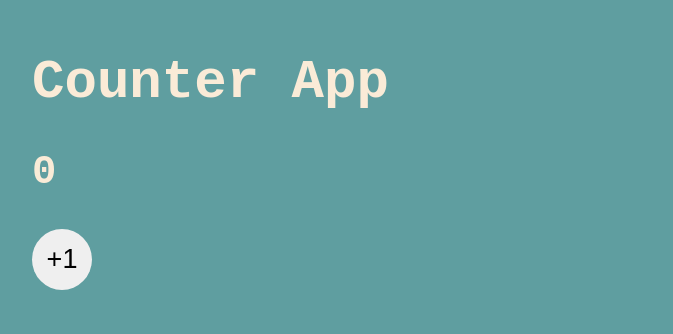
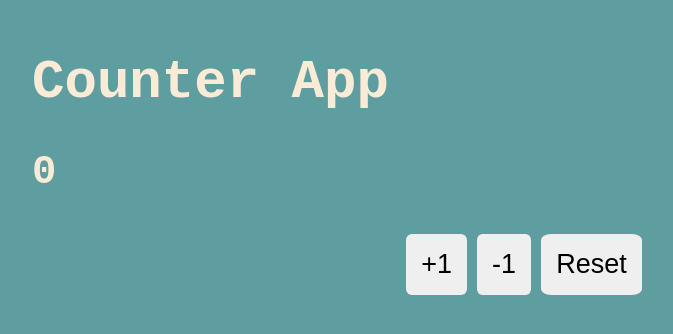
Before and after one commit to josebrusa/cursoReactFh, a React (Vite) app: page / in a window 1280 px wide. Shown: the part 132-466 px from the top of the page, without its empty margins (116-789 px from the left). Built offline with nearby package versions, Linux system fonts and the light colour scheme.

Commit message:
Hooks-2  Counter App

```diff
--- a/src/components/CounterApp.jsx
+++ b/src/components/CounterApp.jsx
@@ -12,13 +12,29 @@
         setCounter( counter + 1 )
     }
 
+    const handleRest = () => {
+        setCounter( counter -1 )
+    }
+
+    const handleStart = () => {
+        setCounter( value )
+    }
+
     return (
         <>
             <h1>Counter App</h1>
             <h2>{ counter }</h2>
-            <button onClick={ handleAdd }>
-                +1
-            </button>
+            <div className='btn-container'>
+                <button onClick={ handleAdd }>
+                    +1
+                </button>
+                <button onClick={ handleRest }>
+                    -1
+                </button>
+                <button onClick={ handleStart }>
+                    Reset
+                </button>
+            </div>
         </>
     )
 }
--- a/src/styles.css
+++ b/src/styles.css
@@ -6,14 +6,19 @@
     padding: 70px;
 }
 
-button {
-    padding: 15px;
-    font-size: 1.3rem;
-    width: 60px;
-    height: auto;
-    border-radius: 100%;
-    border: none;
+.btn-container {
     display: flex;
+    flex-direction: row;
     justify-content: center;
     align-items: center;
 }
+
+button {
+    padding: 15px;
+    margin: 5px;
+    font-size: 1.3rem;
+    width: auto;
+    height: auto;
+    border-radius: 10%;
+    border: none;
+}
```
